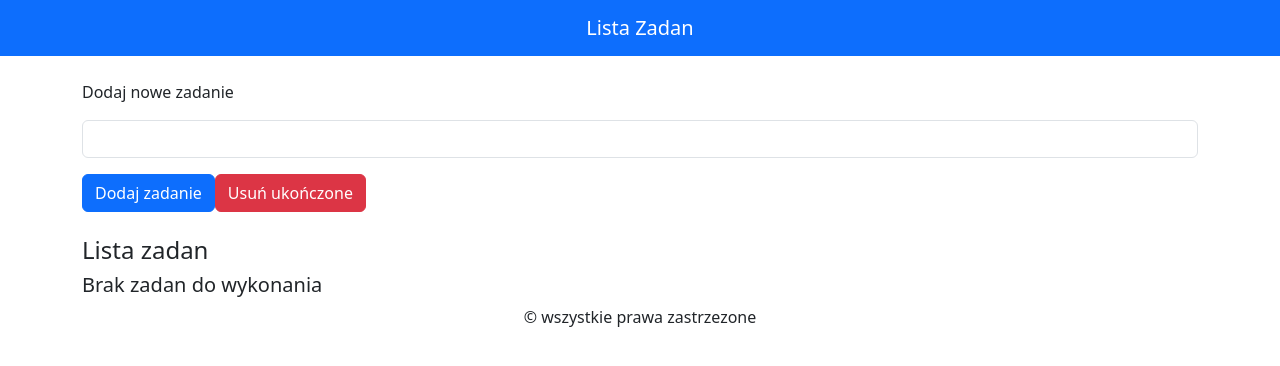
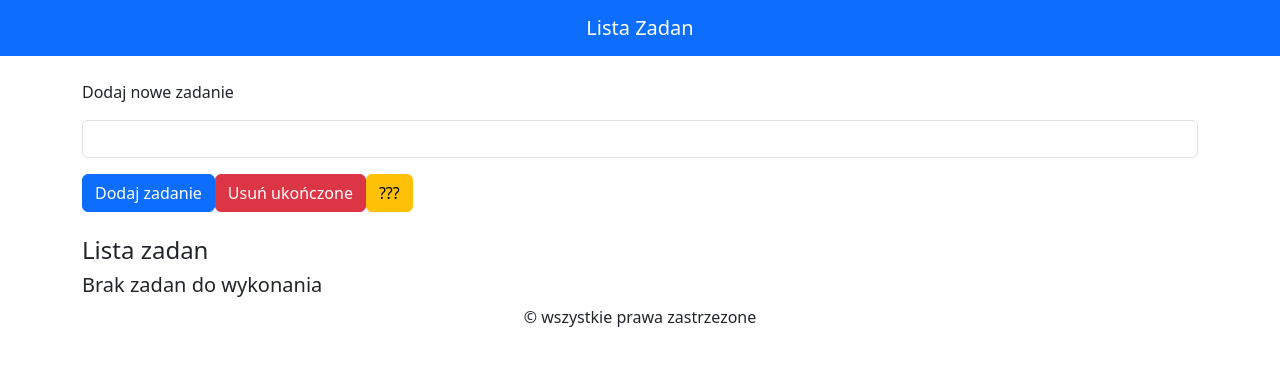
Before and after one commit to Wav3K/angular4g1, an Angular app: page / in a window 1280 px wide. Shown: the top 366 px of the page. Built offline with nearby package versions, Linux system fonts and the light colour scheme.

Commit message:
XD added

```diff
--- a/src/app/todo-list/todo-list.component.html
+++ b/src/app/todo-list/todo-list.component.html
@@ -11,6 +11,8 @@
 <input type="text" name="todo" class="form-control" #name (keydown)="clearErrorMessage()">
 <button class="btn btn-primary mt-3" (click)="addTodo(name.value)" >Dodaj zadanie</button>
 <button class="btn btn-danger mt-3" (click)="removeCompleted()" >Usuń ukończone</button>
+<button class="btn btn-warning mt-3" (click)="rotateThisShit()">???</button>
+
 
 <div class="alert alert-warning alert-dismissible fade show mt-2" role="alert" *ngIf="ErrorMessage">
   {{ErrorMessage}}
--- a/src/app/todo-list/todo-list.component.ts
+++ b/src/app/todo-list/todo-list.component.ts
@@ -43,4 +43,10 @@ export class TodoListComponent {
   removeCompleted() {
      this.todos = this.todos.filter(item => !item.isCompleted);
   }
+
+  rotateThisShit() {
+    const body = document.querySelector("body") as HTMLBodyElement
+    body.style.transition = "2000ms ease";
+    body.style.transform = "rotate(360deg)";
+  }
 }
```
